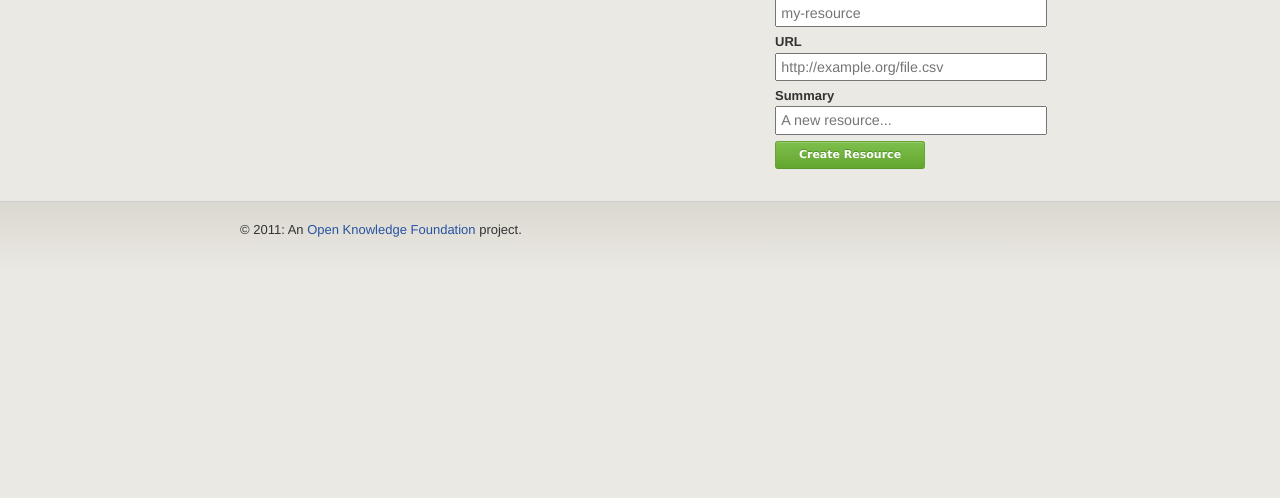
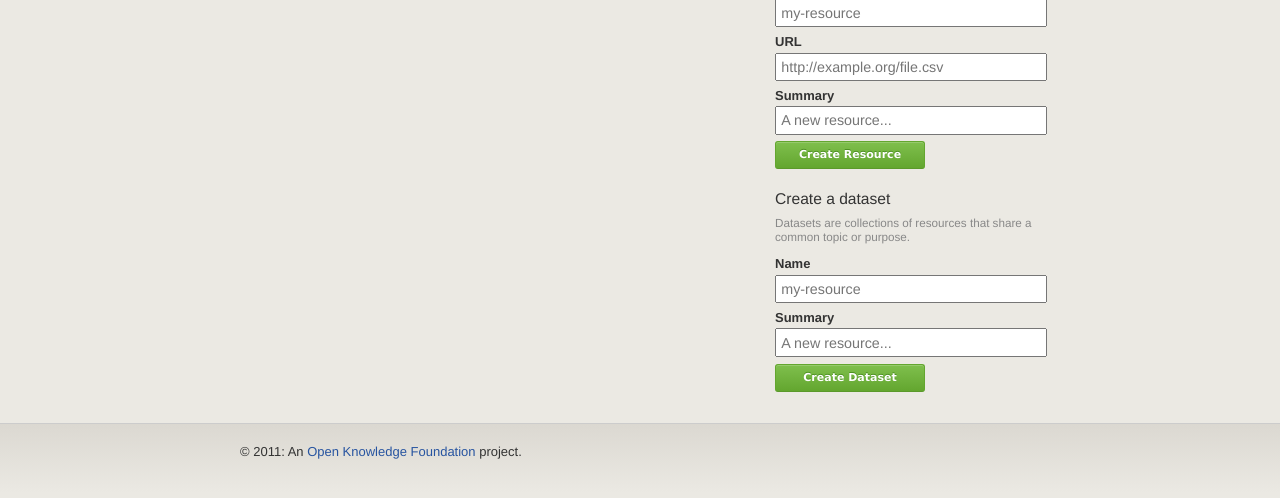
Before and after one commit to okfn/datahub-deprecated, a Python web app: template datahub/templates/account/dashboard.html in a window 1280 px wide. Shown: the part 179-677 px from the top of the page. Run offline with Jinja, Linux system fonts and the light colour scheme; the template is opened without the code that fills it, so the values that code supplies are empty; some libraries are stand-ins or nearby versions.

Commit message:
basic dataset html views, and creation map. includes refactor to entity creation.

```diff
--- a/datahub/templates/account/dashboard.html
+++ b/datahub/templates/account/dashboard.html
@@ -1,5 +1,5 @@
 {% from "resource/parts.html" import create_form as resource_create_form %}
-{% from "resource/parts.html" import mainbar_list_item as resource_mainbar_list_item %}
+{% from "dataset/parts.html" import create_form as dataset_create_form %}
 {% extends "layout.html" %}
 
 {% block title %}
@@ -11,6 +11,9 @@
     <div class="nobox">
       {{ resource_create_form(current_user) }}
     </div>
+    <div class="nobox">
+      {{ dataset_create_form(current_user) }}
+    </div>
   </div>
   <div class="mainbar">
     <div class="box">
--- /dev/null
+++ b/datahub/templates/dataset/parts.html
@@ -0,0 +1,22 @@
+
+{% macro create_form(user) %}
+  <form action="{{ url_for('dataset_create') }}"
+    method="POST" class="dataset-create">
+    <h3>Create a dataset</h3>
+    <p>
+      Datasets are collections of resources that share a common topic
+      or purpose.
+    </p>
+    <dl>
+      <dt><label for="name">Name</label></dt>
+      <dd><input name="name" value="" placeholder="my-resource" /></dd>
+    </dl>
+    <dl>
+      <dt><label for="summary">Summary</label></dt>
+      <dd><input name="summary" value="" placeholder="A new resource..." /></dd>
+    </dl>
+    <dl>
+      <dd><input type="submit" value="Create Dataset" /></dd>
+    </dl>
+  </form>
+{% endmacro %}
--- a/datahub/templates/resource/parts.html
+++ b/datahub/templates/resource/parts.html
@@ -12,7 +12,7 @@
 {% endmacro %}
 
 {% macro create_form(user) %}
-  <form action="{{ url_for('node_create', owner=user.name) }}"
+  <form action="{{ url_for('resource_create') }}"
     method="POST" class="resource-create">
     <h3>Create a resource</h3>
     <p>
```
Also changed, not shown: datahub/templates/dataset/view.html (added, +31 -0 lines), datahub/views/__init__.py (+27 -7 lines).
